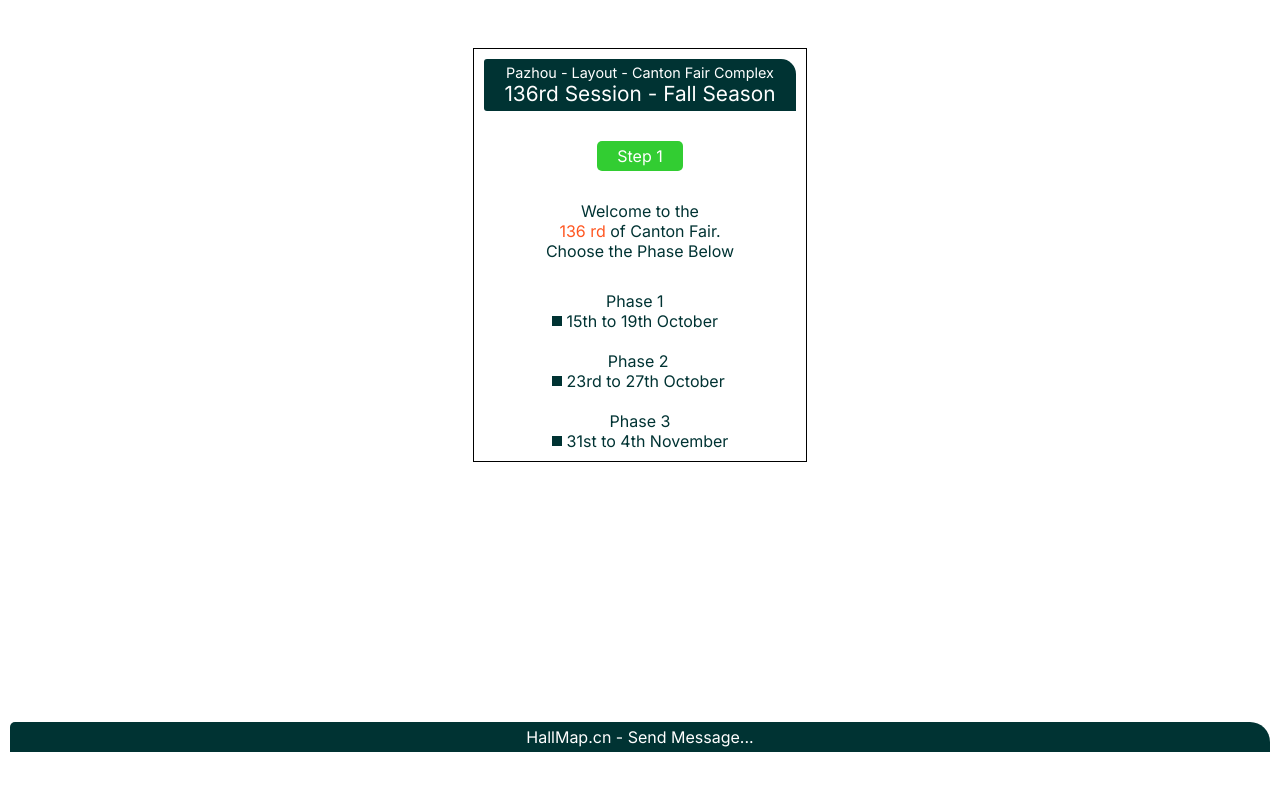
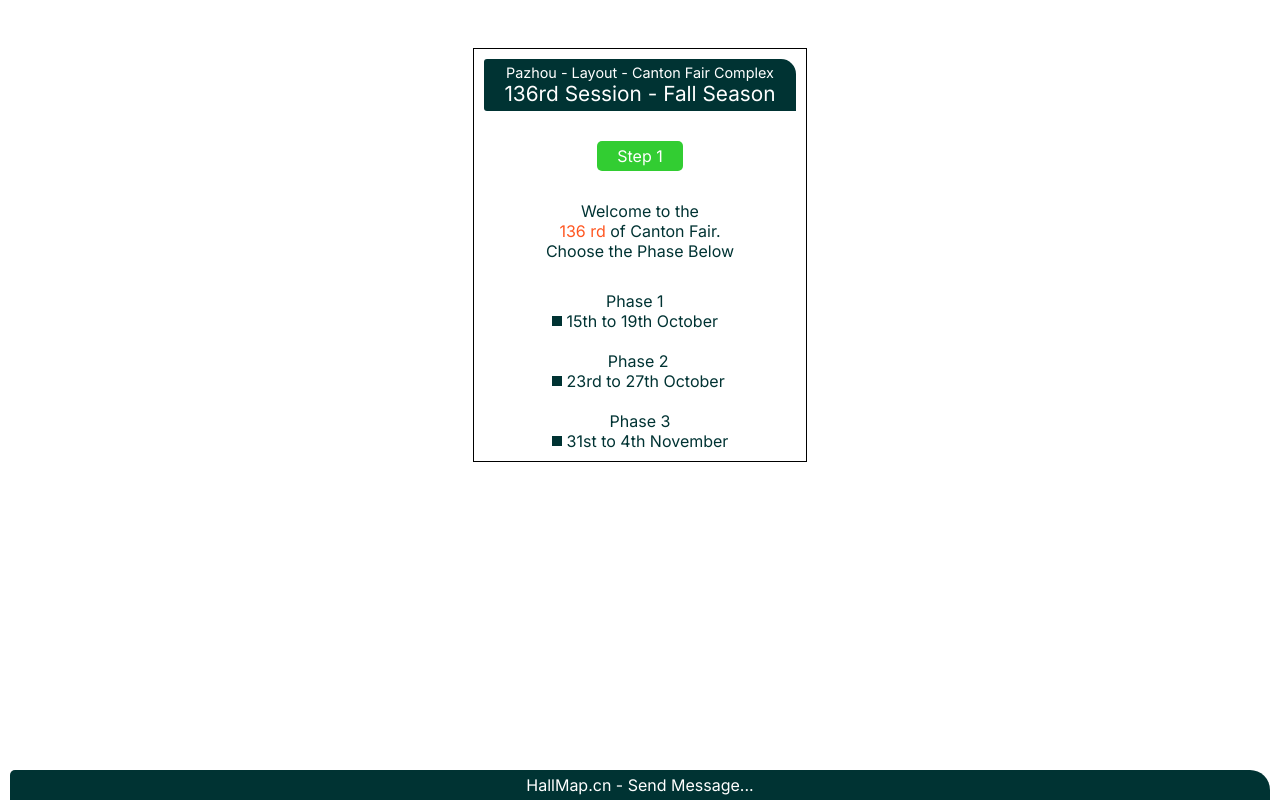
Before and after one commit to vitaotl/canton-fair, a Next.js app: page / in a window 1280 px wide. Built offline with nearby package versions, Linux system fonts and the light colour scheme.

Commit message:
fix: ajusta padding

```diff
--- a/app/globals.css
+++ b/app/globals.css
@@ -83,7 +83,7 @@
   flex-direction: column;
   justify-content: space-between;
   align-items: center;
-  padding: 3rem 10px;
+  padding: 3rem 10px 0 10px;
   min-height: 100vh;
 }
 
```
